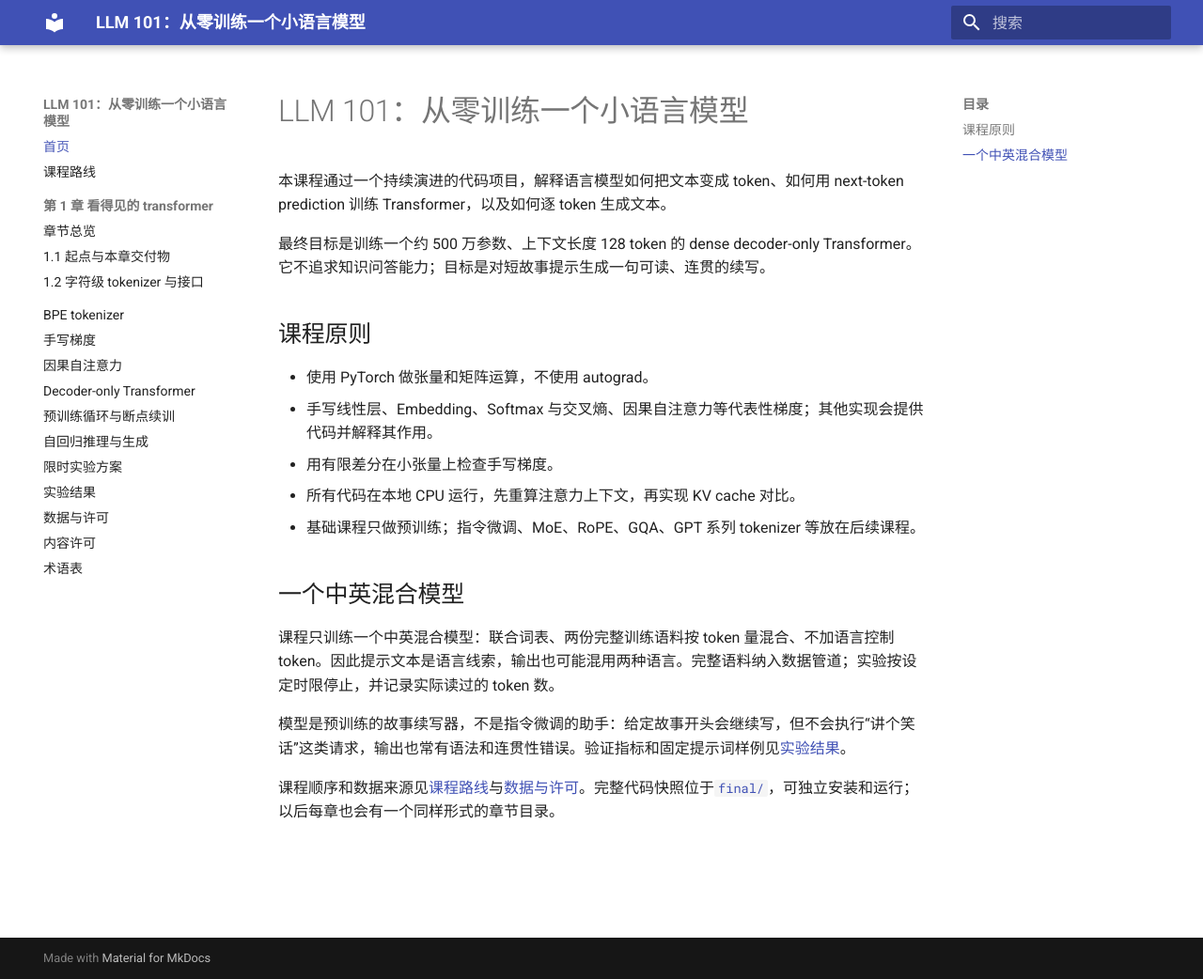
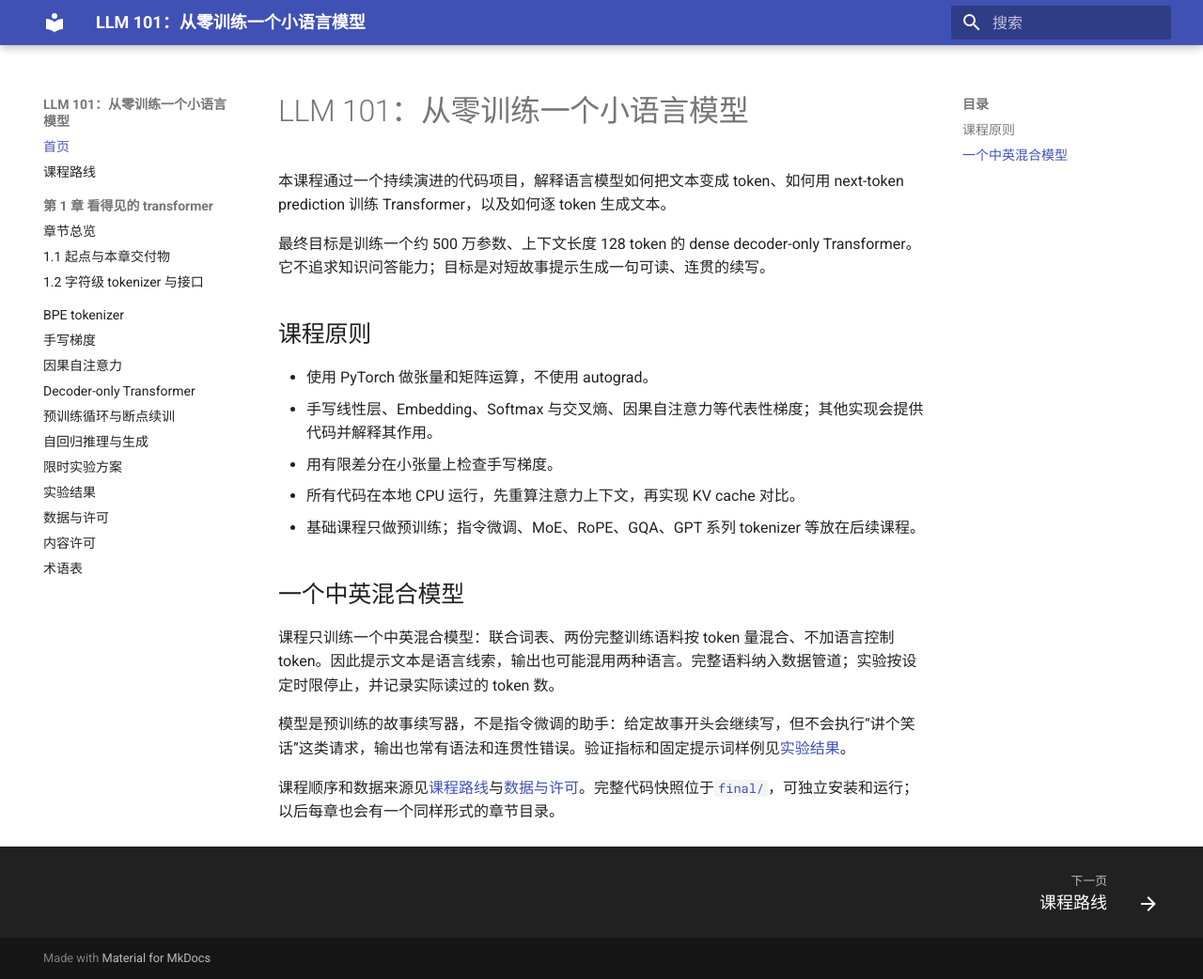
Before and after one commit to tigersoldier/llm-101, an MkDocs documentation site: the page built from docs/index.md, in a window 1280 px wide and 1042 px high. Shown: the whole window at 94% size. Built offline with MkDocs 1.6.1 and Material for MkDocs 9.7.7, drawn with Linux system fonts in a browser that asks for light colours.

Commit message:
Enable footer previous and next navigation

```diff
--- a/mkdocs.yml
+++ b/mkdocs.yml
@@ -8,6 +8,7 @@ theme:
   features:
     - navigation.sections
     - navigation.top
+    - navigation.footer
     - content.code.copy
 
 plugins:
```
Also changed, not shown: ch01/README.md (+2 -0 lines).
